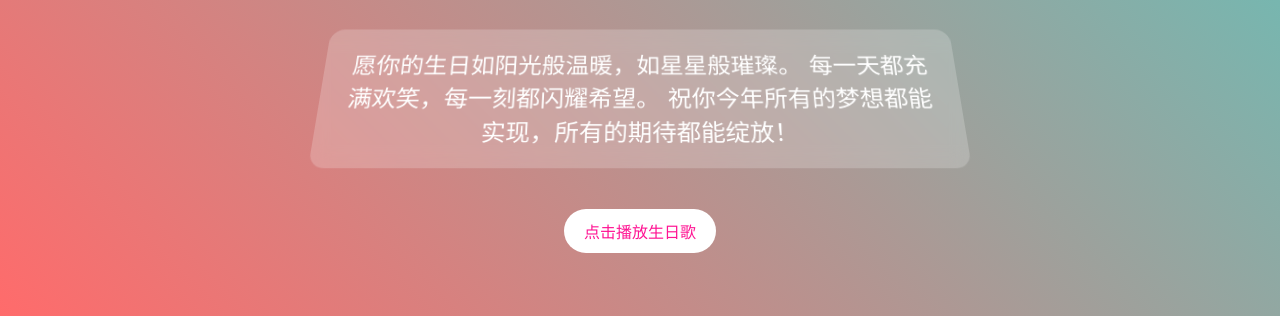
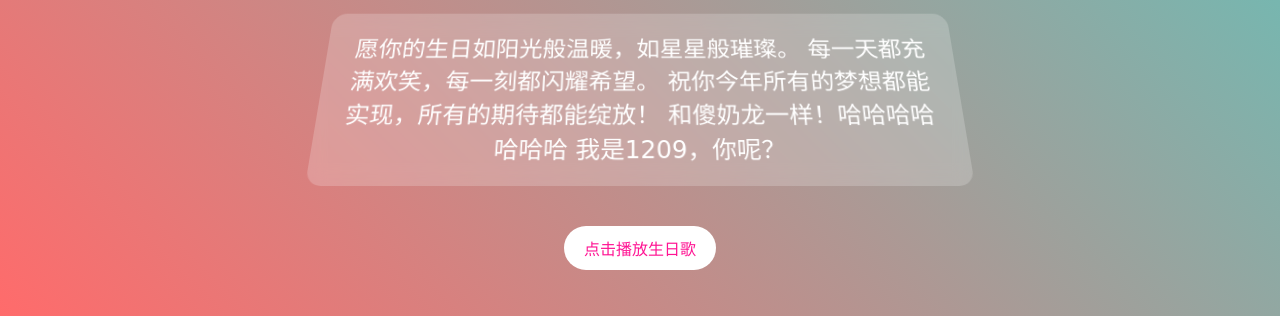
Before and after one commit to StudyDay-deep/StudyDay-deep.github.io, a plain HTML site: page index.html in a window 1280 px wide. Shown: the part 484-800 px from the top of the page. Drawn offline with Linux system fonts and the light colour scheme; a web font is replaced by a local one.

Commit message:
Update index.html

```diff
--- a/index.html
+++ b/index.html
@@ -146,6 +146,8 @@
             愿你的生日如阳光般温暖，如星星般璀璨。
             每一天都充满欢笑，每一刻都闪耀希望。
             祝你今年所有的梦想都能实现，所有的期待都能绽放！
+            和傻奶龙一样！哈哈哈哈哈哈哈
+            我是1209，你呢？
         </div>
 
         <button class="interactive-button" onclick="playMusic()">点击播放生日歌</button>
```
